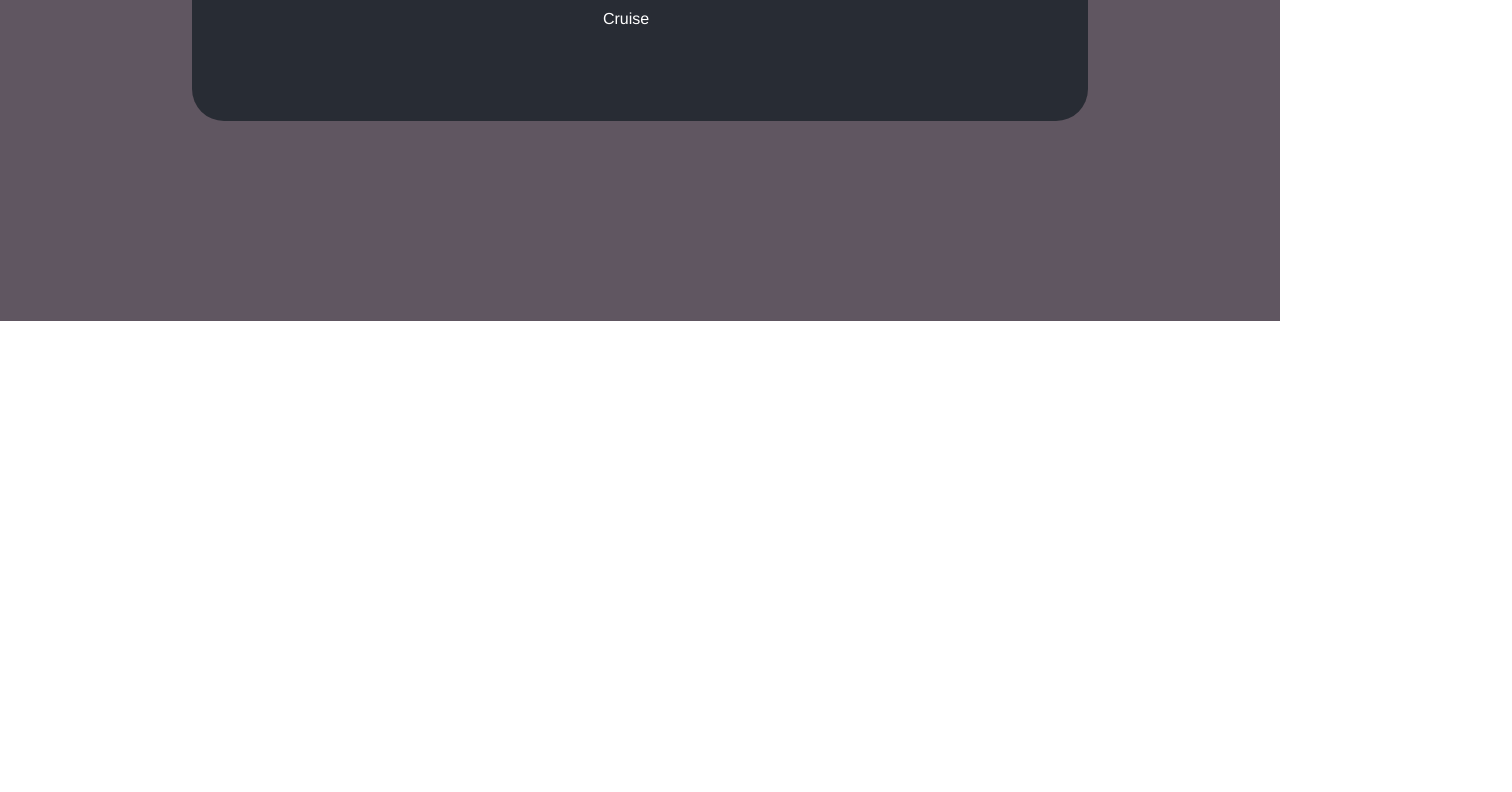
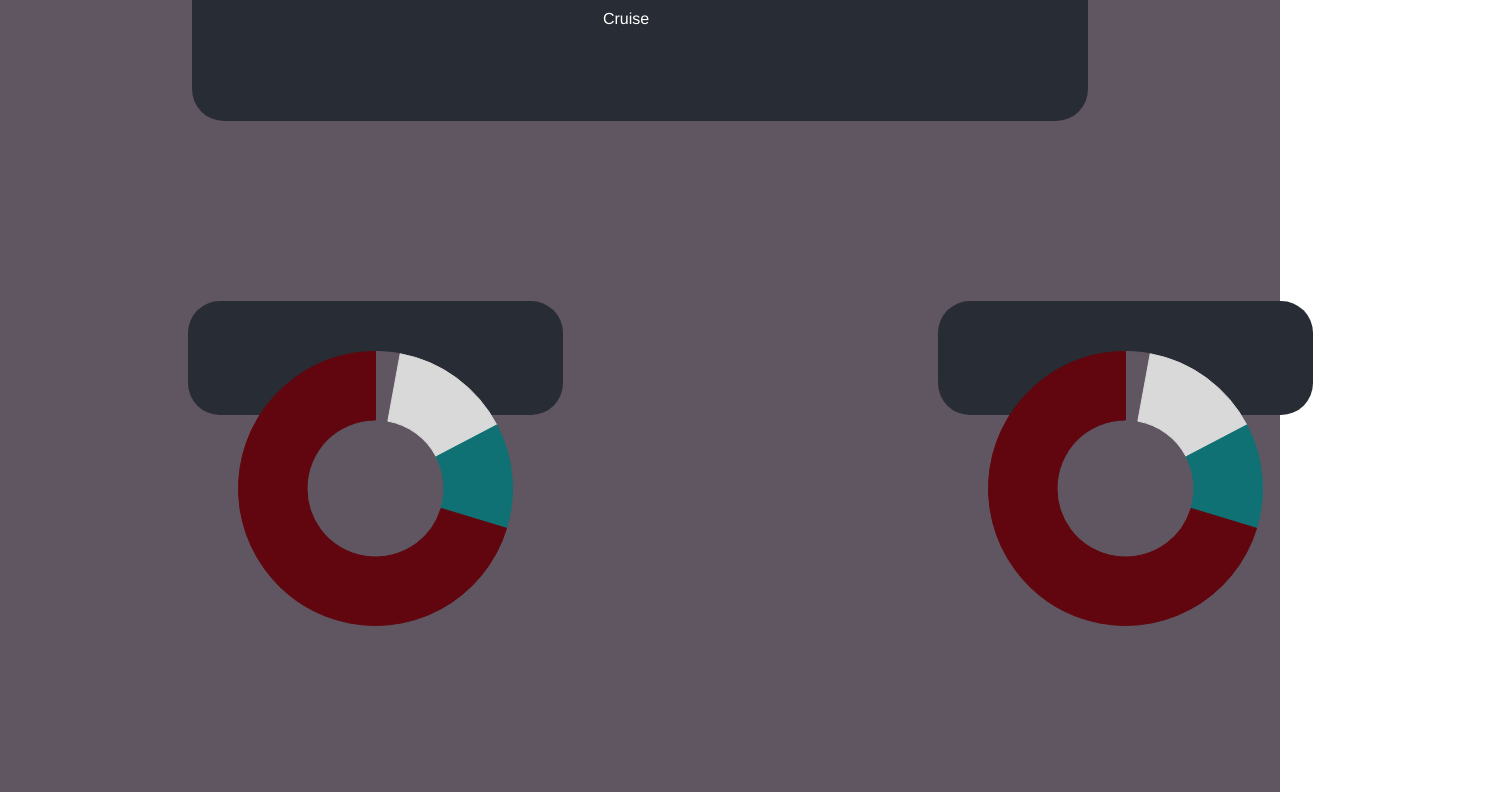
Before and after one commit to KBOlifant/DataVisualizationReact, a React (Create React App) app in the folder reactvisuals/: page / in a window 1280 px wide. Shown: the part 3348-4140 px from the top of the page, 1512 px wide, since content can reach past the window. Before the commit the page ends 3669 px from the top, so only its background shows below. Built offline with nearby package versions, Linux system fonts and the light colour scheme.

Commit message:
doughnut graph setup

```diff
--- a/reactvisuals/src/App.css
+++ b/reactvisuals/src/App.css
@@ -336,3 +336,18 @@ canvas {
   font-size: 14px; /* Adjust font size */
   box-shadow: 0 4px 8px rgba(0, 0, 0, 0.3); /* Add a subtle shadow */
 }
+
+.doughnut-charts-container {
+  display: flex;
+  padding-top: 100px;
+  justify-content: space-around; /* Adjusts the space between the charts */
+}
+
+.doughnutChart{
+  width: 200px;
+  height: 400px;
+  background-color: #282c34;
+  border-radius: 32px;
+  margin-top: 80px;
+  padding: 50px;
+}
--- a/reactvisuals/src/App.js
+++ b/reactvisuals/src/App.js
@@ -4,14 +4,16 @@ import React from 'react';
 import Bootstrap from 'bootstrap';
 import 'bootstrap/dist/css/bootstrap.min.css';
 import Cards from './components/Cards';
-import "@fontsource/quicksand";
+import Quicksand from "@fontsource/quicksand";
 import HeroSection from './components/hero';
 import RadarSection from './components/radar';
 import Row from "react-bootstrap/esm/Row";
+import Doughnut01 from './components/Doughnut01';
+import Doughnut02 from './components/Doughnut02';
 
 function App() {
   return (
-    <div className="App" style={{fontFamily: "Quicksand"}}>
+    <div className="App" style={{fontFamily: "Quicksand"}} >
       <section className="HeroSection">
         <div className="hero">
           <HeroSection />
@@ -39,8 +41,16 @@ function App() {
           </div>
         </div>
         <div className="smallGraphs">
-
-
+          <Row className="justify-content-center">
+            <div className='doughnut-charts-container'>
+              <div className= "doughnutChart" style={{width: '25%', height: '25%'}}>
+                <Doughnut01 />
+              </div>
+              <div className= "doughnutChart" style={{width: '25%', height: '25%'}}>
+                <Doughnut02 />
+              </div>
+            </div>
+          </Row>
         </div>
       </section>
     </div>
--- a/reactvisuals/src/components/Doughnut.js
+++ b/reactvisuals/src/components/Doughnut01.js
@@ -5,20 +5,22 @@ import { Doughnut } from 'react-chartjs-2';
 ChartJS.register(ArcElement, Tooltip);
 const DoughnutChart = () => {
     const data = {
-        labels: ['Red', 'Blue', 'Yellow'],
+        labels: ['First', 'Business', 'Premium Economy', 'Economy'],
         datasets: [
             {
                 label: '# of Votes',
-                data: [12, 19, 3],
+                data: [14, 70, 60, 341],
                 backgroundColor: [
-                    '#19BACC',
+                    '#605661',
                     '#D9D9D9',
-                    '#012E57',
+                    '#0F7173',
+                    '#61060e',
                 ],
                 borderColor: [
-                    '#19BACC',
+                    '#605661',
                     '#D9D9D9',
-                    '#012E57',
+                    '#0F7173',
+                    '#61060e',
                 ],
                 borderWidth: 1,
             },
--- /dev/null
+++ b/reactvisuals/src/components/Doughnut02.js
@@ -0,0 +1,46 @@
+import React from 'react';
+import { Chart as ChartJS, ArcElement, Tooltip } from 'chart.js';
+import { Doughnut } from 'react-chartjs-2';
+
+ChartJS.register(ArcElement, Tooltip);
+const DoughnutChart = () => {
+    const data = {
+        labels: ['First', 'Business', 'Premium Economy', 'Economy'],
+        datasets: [
+            {
+                label: '# of Votes',
+                data: [14, 70, 60, 341],
+                backgroundColor: [
+                    '#605661',
+                    '#D9D9D9',
+                    '#0F7173',
+                    '#61060e',
+                ],
+                borderColor: [
+                    '#605661',
+                    '#D9D9D9',
+                    '#0F7173',
+                    '#61060e',
+                ],
+                borderWidth: 1,
+            },
+        ],
+    };
+
+    const options = {
+        plugins: {
+            legend: {
+                display: false, // Disable the legend
+            },
+            tooltip: {
+                enabled: false, // Disable the tooltips
+            },
+        },
+    };
+    return (
+        <div>
+            <Doughnut data={data} options={options} />
+        </div>
+    );
+}
+export default DoughnutChart;
```
